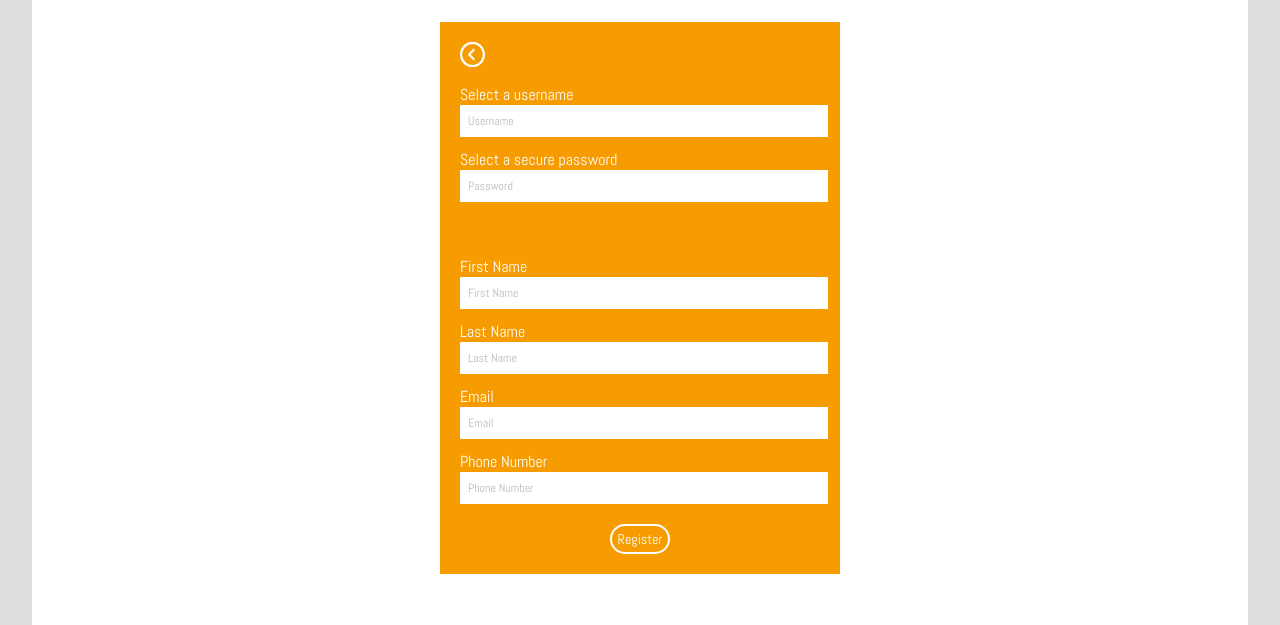
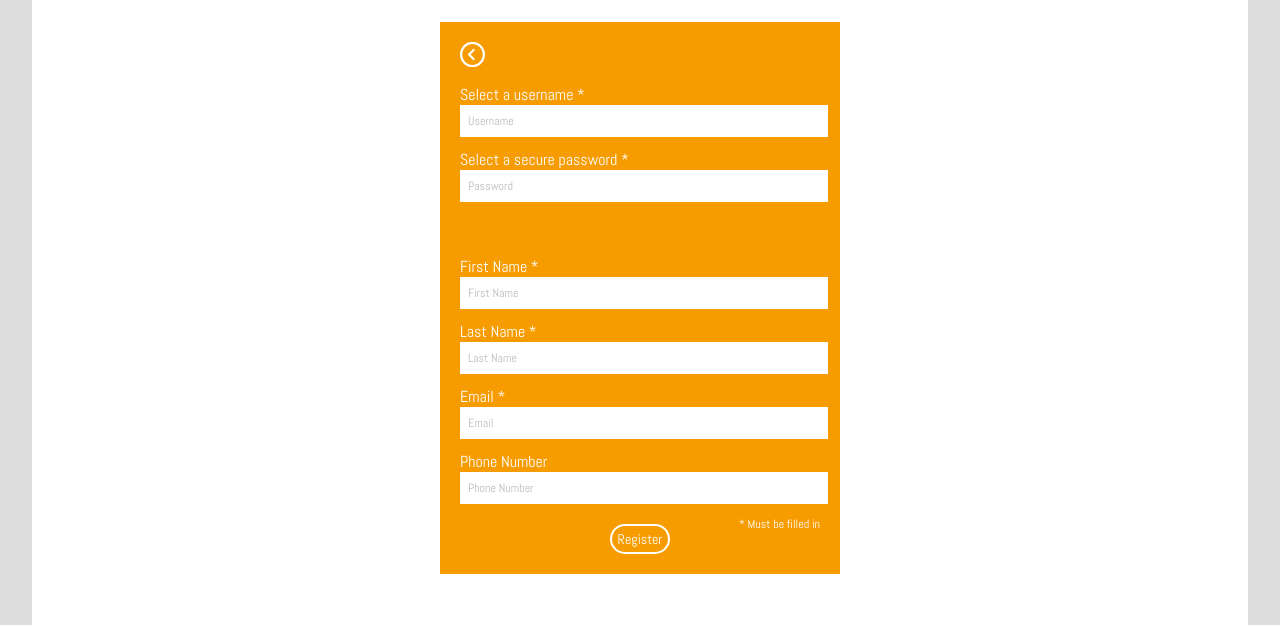
Before and after one commit to KodBagarn/PortfolioProject, a PHP site: page /register.php in a window 1280 px wide. Shown: the part 739-1364 px from the top of the page. Run offline with PHP 8.4, Linux system fonts and the light colour scheme; data that the repository does not hold is empty.

Commit message:
form changes, stars etc.

```diff
--- a/account.php
+++ b/account.php
@@ -132,7 +132,7 @@ if (isset($_POST['username'], $_POST['password'])) {
 
       <form class="forms" action="" method="post">
         <input type="text" name="username" placeholder="username">
-        <input type="text" name="password" placeholder="password">
+        <input type="password" name="password" placeholder="password">
         <input class="formsubmit" type="submit" name="login" value="Log in">
         <br>
         <a href="register.php">Don't have an account? Click me!</a>
--- a/main.css
+++ b/main.css
@@ -233,6 +233,12 @@ color: #ffffff;
   color: #ffffff;
 }
 
+.forms > #mustfill{
+  float: right;
+  color: #ffffff;
+  font-size: 12px;
+}
+
 
 /*      Contact     */
 
--- a/register.php
+++ b/register.php
@@ -115,26 +115,27 @@ get_user();
         <a href="account.php"><img src="img/backiconwhite.png"></a>
         <br><br>
 
-        <p id="usernamep">Select a username</p>
+        <p id="usernamep">Select a username *</p>
         <input type="text" name="newuser" placeholder="Username">
 
-        <p>Select a secure password</p>
+        <p>Select a secure password *</p>
         <input type="password" name="newpassword" placeholder="Password">
 
         <br><br><br>
 
-        <p>First Name</p>
+        <p>First Name *</p>
         <input type="text" name="firstname" placeholder="First Name">
 
-        <p>Last Name</p>
+        <p>Last Name *</p>
         <input type="text" name="lastname" placeholder="Last Name">
 
-        <p>Email</p>
+        <p>Email *</p>
         <input type="email" name="email" placeholder="Email">
 
         <p>Phone Number</p>
         <input type="text" name="phone" placeholder="Phone Number">
 
+        <p id="mustfill">* Must be filled in</p>
         <input class= "formsubmit" type="submit" name="register" value="Register">
       </form>
       <?php
```
